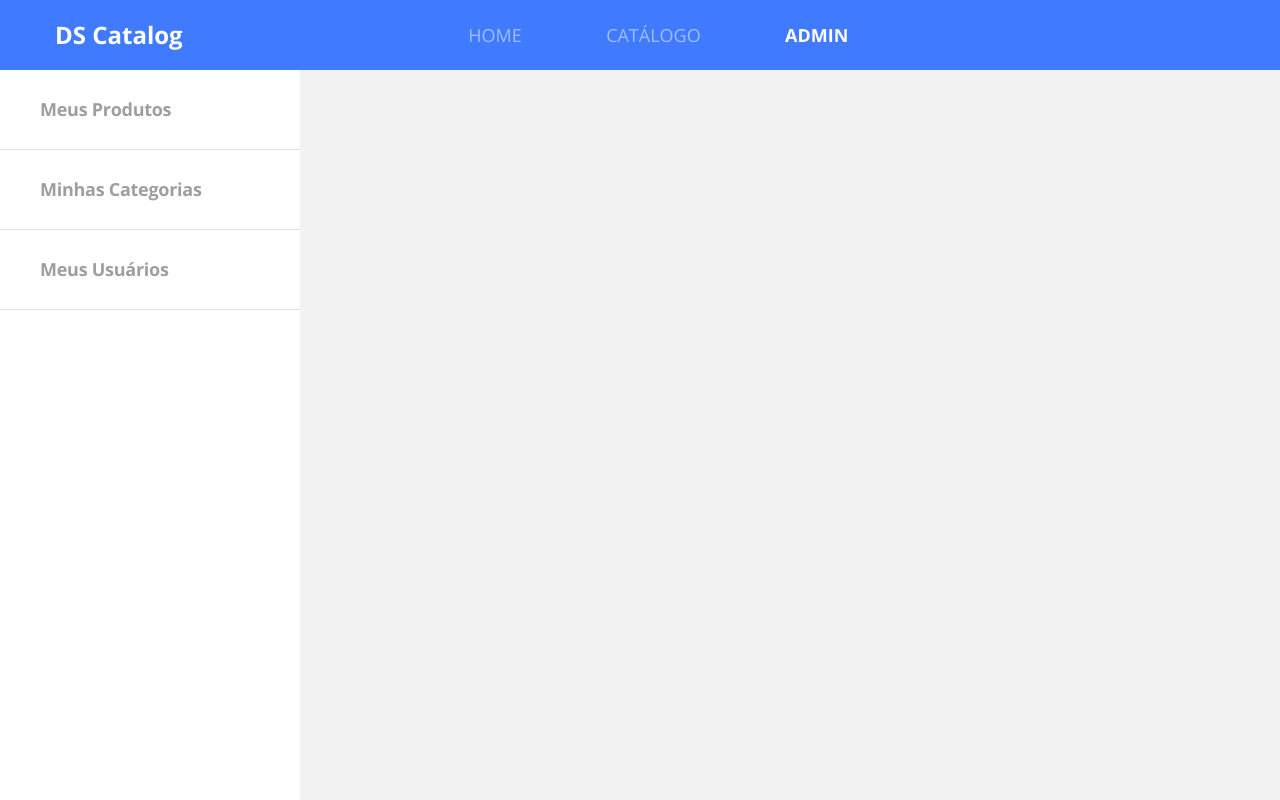
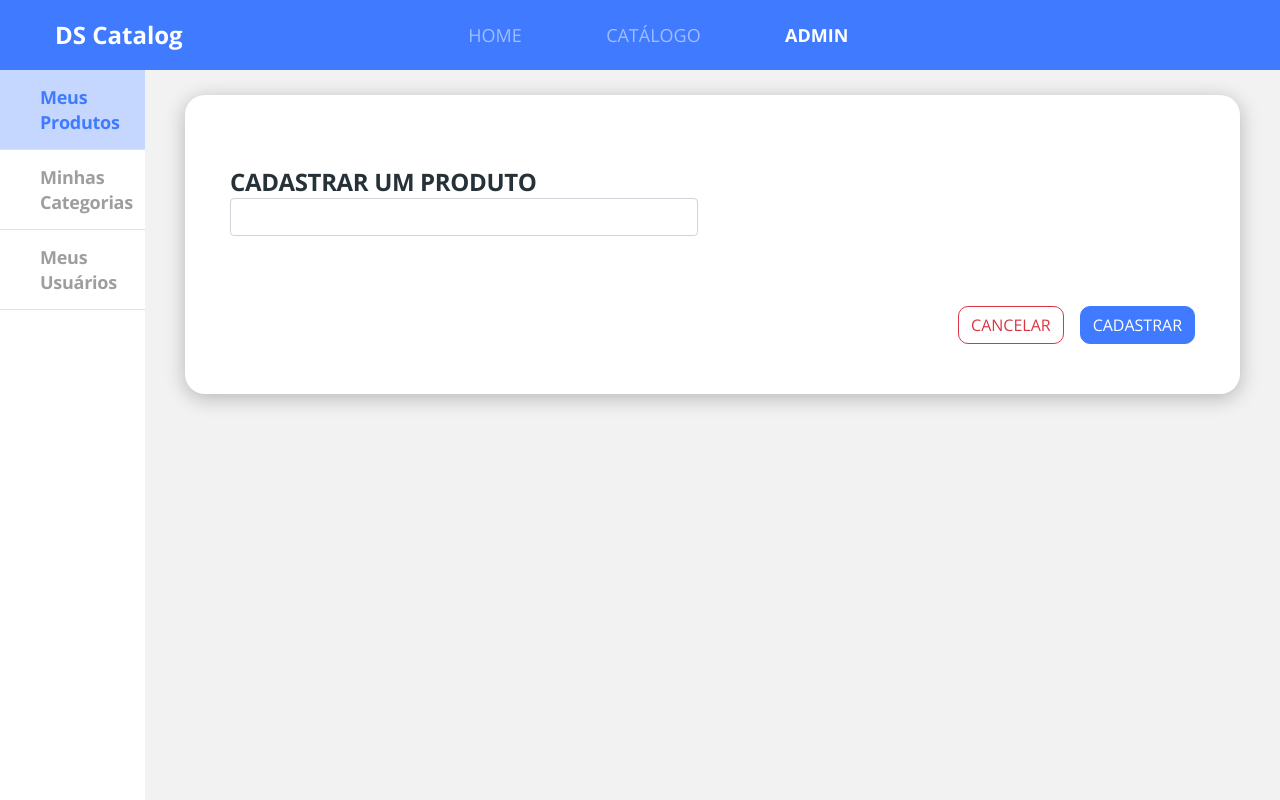
Before and after one commit to johnyguido/dscatalog-bootcamp-devsuperior, a React (Create React App) app in the folder front-web/: page /admin/products/create in a window 1280 px wide. Built offline with nearby package versions, Linux system fonts and the light colour scheme.

Commit message:
Add base admin form structure

```diff
--- a/front-web/src/Routes.tsx
+++ b/front-web/src/Routes.tsx
@@ -1,5 +1,5 @@
 import React from 'react';
-import { BrowserRouter, Switch, Route } from 'react-router-dom';
+import { BrowserRouter, Switch, Route, Redirect } from 'react-router-dom';
 import Navbar from './core/components/Navbar';
 import Admin from './pages/Admin';
 import Catalog from './pages/Catalog';
@@ -21,6 +21,7 @@
         <Route path="/products/:productId">
             <ProductDetails />
         </Route>
+            <Redirect from="/admin" to="/admin/products" exact/>
         <Route path="/admin">
             <Admin />
         </Route>
--- a/front-web/src/core/components/Navbar/index.tsx
+++ b/front-web/src/core/components/Navbar/index.tsx
@@ -13,19 +13,19 @@
         <div className="col-6 offset-2">
             <ul className="main-menu">
                 <li>
-                    <NavLink to="/" activeClassName="active" exact>
+                    <NavLink to="/" exact>
                         HOME
             </NavLink>
 
                 </li>
                 <li>
-                    <NavLink to="/products" activeClassName="active">
+                    <NavLink to="/products">
                         CATÁLOGO
             </NavLink>
 
                 </li>
                 <li>
-                    <NavLink to="/admin" activeClassName="active">
+                    <NavLink to="/admin">
                         ADMIN
             </NavLink>
                 </li>
--- /dev/null
+++ b/front-web/src/pages/Admin/components/BaseForm/index.tsx
@@ -0,0 +1,46 @@
+import React from 'react';
+import { useHistory } from 'react-router-dom';
+import './styles.scss';
+
+type Props = {
+
+    title: string;
+    children: React.ReactNode;
+
+}
+
+const BaseForm = ({title, children}:Props) => {
+
+    const history = useHistory();
+
+    const handleCancel =  () => {
+        history.push('../');
+    }
+
+
+
+    return (
+
+        <div className="admin-base-form card-base">
+            <h1 className="base-form-title">
+                {title}
+            </h1>
+                 {children}
+            <div className="base-form-actions">
+                <button className="btn btn-outline-danger border-radius-10 mr-3"
+                onClick={handleCancel}
+                >
+                CANCELAR
+                </button>
+                <button className="btn btn-primary border-radius-10">
+                CADASTRAR
+                </button>
+            </div>
+        </div>
+
+
+    )
+
+}
+
+export default BaseForm;
--- /dev/null
+++ b/front-web/src/pages/Admin/components/BaseForm/styles.scss
@@ -0,0 +1,19 @@
+.admin-base-form{
+padding: 70px 45px 50px 45px;
+border-radius: 20px;
+width: 1055px;
+
+}
+
+.base-form-title{
+font-size:24px;
+line-height: 33px;
+letter-spacing:-0.015em;
+color:#263238;
+text-transform: uppercase;
+}
+
+.base-form-actions{
+margin-top:70px;
+text-align:right;
+}
--- a/front-web/src/pages/Admin/components/Navbar/index.tsx
+++ b/front-web/src/pages/Admin/components/Navbar/index.tsx
@@ -1,4 +1,5 @@
 import React from 'react';
+import { NavLink } from 'react-router-dom';
 import './styles.scss';
 
 const Navbar = () => (
@@ -7,13 +8,13 @@
     <nav className="admin-nav-container">
         <ul>
             <li>
-                <a href="/" className="admin-nav-item">Meus Produtos</a>
+                <NavLink to="/admin/products" className= "admin-nav-item">Meus Produtos</NavLink>
             </li>
             <li>
-                <a href="/" className="admin-nav-item">Minhas Categorias</a>
+                <NavLink to="/admin/categories" className="admin-nav-item">Minhas Categorias</NavLink>
             </li>
             <li>
-                <a href="/" className="admin-nav-item">Meus Usuários</a>
+                <NavLink  to="/admin/users" className="admin-nav-item">Meus Usuários</NavLink>
             </li>
 
 
--- /dev/null
+++ b/front-web/src/pages/Admin/components/products/Form/index.tsx
@@ -0,0 +1,25 @@
+import React from 'react';
+import BaseForm from '../../BaseForm';
+import './styles.scss';
+
+const Form = () => {
+    return (
+
+        <BaseForm title="cadastrar um produto">
+
+            <div className="row">
+                <div className="col-6">
+                    <input type="text" className="form-control" />
+
+                </div>
+
+            </div>
+
+
+        </BaseForm>
+
+    )
+
+}
+
+export default Form;
--- /dev/null
+++ b/front-web/src/pages/Admin/components/products/List/index.tsx
@@ -0,0 +1,22 @@
+import React from 'react';
+import { useHistory } from 'react-router-dom';
+
+const List = () => {
+    const history = useHistory();
+
+    const handleCreate = () => {
+    history.push('/admin/products/create');
+    }
+
+    return (
+        <div className="admin-products-list">
+            <button className=" btn btn-primary btn-lg" onClick={handleCreate}>
+            ADICIONAR
+            </button>
+        </div>
+
+    )
+
+}
+
+export default List;
--- /dev/null
+++ b/front-web/src/pages/Admin/components/products/index.tsx
@@ -0,0 +1,35 @@
+import React from 'react';
+import { Route, Switch } from 'react-router-dom';
+import Form from './Form';
+import List from './List';
+
+const Products = () => {
+
+    return (
+
+        <div>
+
+            <Switch>
+                <Route path="/admin/products" exact>
+
+                    <List/>
+                </Route>
+                <Route path="/admin/products/create">
+
+                    <Form/>
+                </Route>
+                <Route path="/admin/products/:productId">
+
+                    <h1>Editar um produto</h1>
+                </Route>
+
+            </Switch>
+
+
+        </div>
+
+    )
+
+};
+
+export default Products;
--- a/front-web/src/pages/Admin/index.tsx
+++ b/front-web/src/pages/Admin/index.tsx
@@ -1,10 +1,30 @@
 
 import React from 'react';
+import { Switch } from 'react-router';
+import { Route } from 'react-router-dom';
 import Navbar from './components/Navbar';
+import Products from './components/products';
+import './styles.scss';
 
-const Admin = () =>(
+const Admin = () => (
 
-    <div><Navbar /></div>
+    <div className="admin-container">
+
+        <Navbar />
+
+        <div className="admin-content">
+            <Switch>
+
+                <Route path="/admin/products">
+                    <Products/>
+                </Route>
+
+            </Switch>
+
+
+        </div>
+
+    </div>
 
 
 );
--- /dev/null
+++ b/front-web/src/pages/Admin/styles.scss
@@ -0,0 +1,10 @@
+.admin-container {
+
+    display: flex;
+
+}
+
+.admin-content{
+    padding: 25px 40px 45px;
+    flex: 1;
+}
```
Also changed, not shown: front-web/src/pages/Admin/components/products/Form/styles.scss (added).
